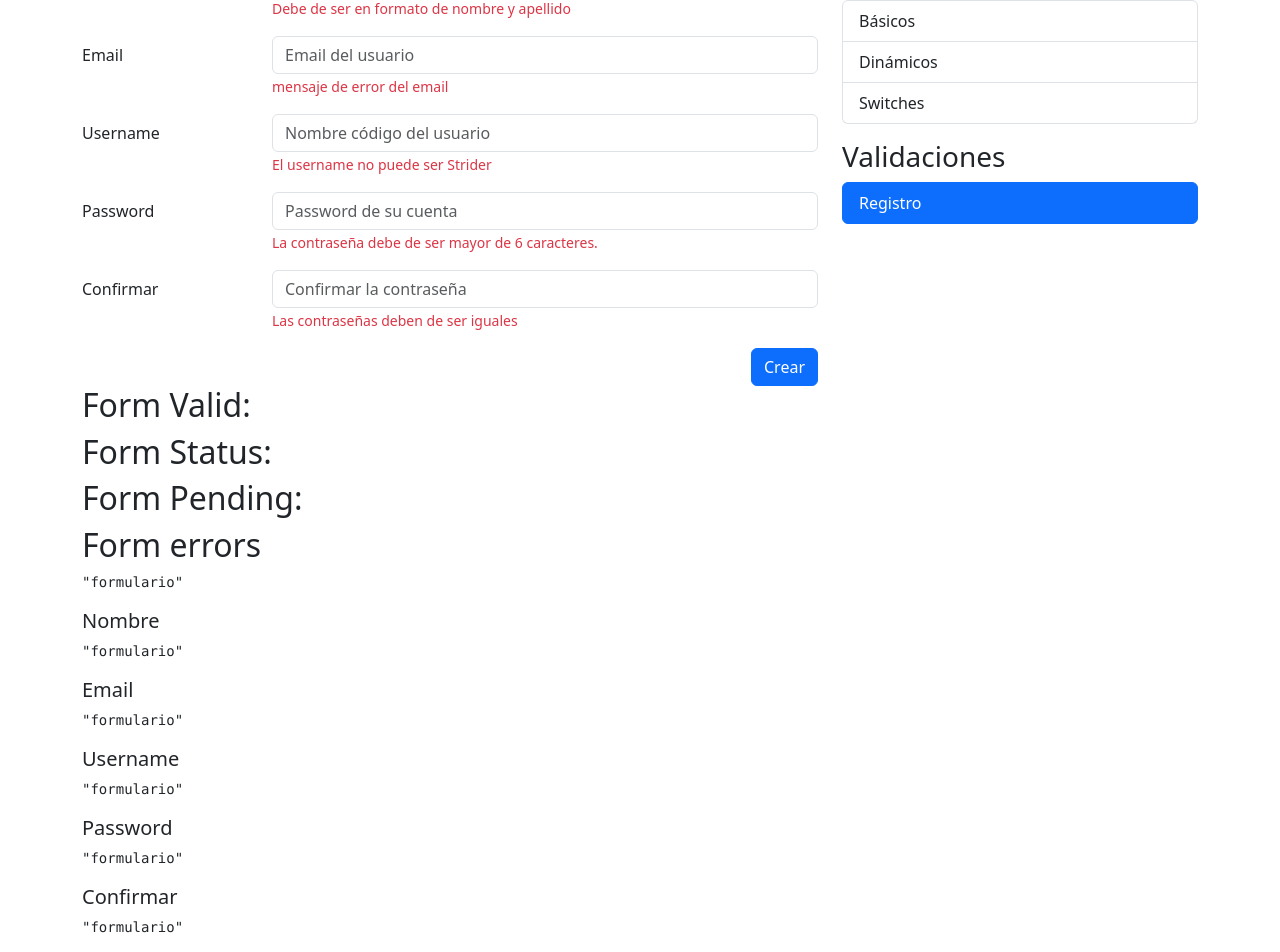
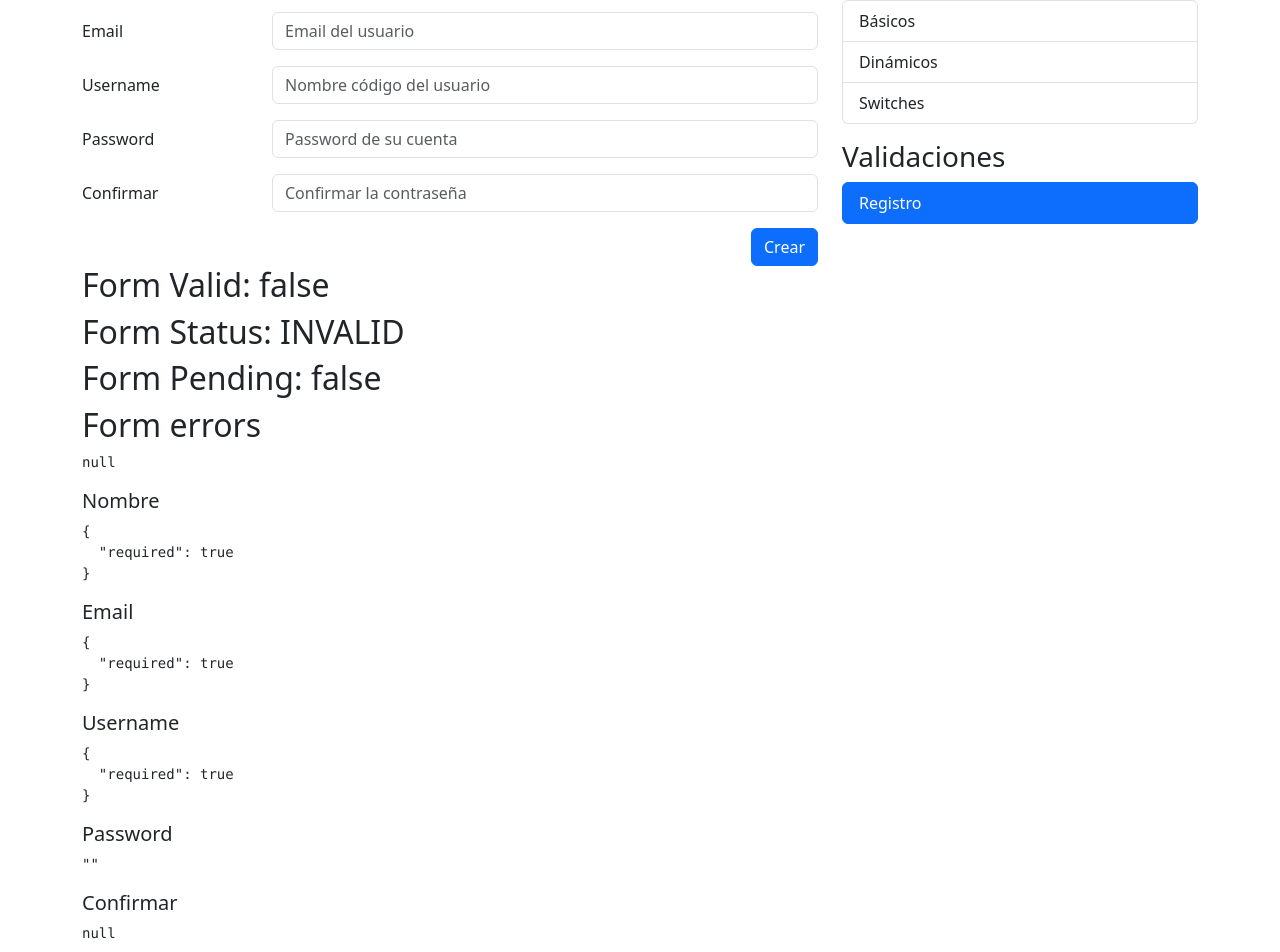
Before and after one commit to KennerEspinal/formsApp, an Angular app: page /auth/sign-up in a window 1280 px wide. Shown: the part 161-1113 px from the top of the page. Built offline with nearby package versions, Linux system fonts and the light colour scheme.

Commit message:
Se termina la sección 18

```diff
--- a/src/app/auth/auth.module.ts
+++ b/src/app/auth/auth.module.ts
@@ -3,6 +3,7 @@ import { CommonModule } from '@angular/common';
 
 import { AuthRoutingModule } from './auth-routing.module';
 import { RegisterPageComponent } from './pages/register-page/register-page.component';
+import { ReactiveFormsModule } from '@angular/forms';
 
 
 @NgModule({
@@ -11,7 +12,8 @@ import { RegisterPageComponent } from './pages/register-page/register-page.compo
   ],
   imports: [
     CommonModule,
-    AuthRoutingModule
+    AuthRoutingModule,
+    ReactiveFormsModule,
   ]
 })
 export class AuthModule { }
--- a/src/app/auth/pages/register-page/register-page.component.html
+++ b/src/app/auth/pages/register-page/register-page.component.html
@@ -4,7 +4,7 @@
 <div class="row">
     <div class="col">
 
-        <form autocomplete="off">
+        <form [formGroup]="myForm" (ngSubmit)="onSubmit()" autocomplete="off">
 
             <!-- Nombre -->
             <div class="row mb-3">
@@ -12,9 +12,10 @@
                 <div class="col-sm-9">
                     <input type="text"
                            class="form-control"
+                           formControlName="name"
                            placeholder="Nombre del usuario">
 
-                    <span class="form-text text-danger">
+                    <span *ngIf="isValidField('name')"  class="form-text text-danger">
                         Debe de ser en formato de nombre y apellido
                     </span>
                 </div>
@@ -26,8 +27,10 @@
                 <div class="col-sm-9">
                     <input type="email"
                            class="form-control"
+                           formControlName="email"
                            placeholder="Email del usuario">
-                    <span class="form-text text-danger">
+
+                    <span *ngIf="isValidField('email')"  class="form-text text-danger">
                         mensaje de error del email
                     </span>
                 </div>
@@ -39,8 +42,10 @@
                 <div class="col-sm-9">
                     <input type="text"
                            class="form-control"
+                           formControlName="username"
                            placeholder="Nombre código del usuario">
-                    <span class="form-text text-danger">
+
+                    <span *ngIf="isValidField('username')"  class="form-text text-danger">
                          El username no puede ser Strider
                     </span>
                 </div>
@@ -52,9 +57,10 @@
                 <div class="col-sm-9">
                     <input type="password"
                            class="form-control"
+                           formControlName="password"
                            placeholder="Password de su cuenta">
 
-                    <span class="form-text text-danger">
+                    <span *ngIf="isValidField('password')"  class="form-text text-danger">
                          La contraseña debe de ser mayor de 6 caracteres.
                     </span>
                 </div>
@@ -66,9 +72,10 @@
                 <div class="col-sm-9">
                     <input type="password"
                            class="form-control"
+                           formControlName="password2"
                            placeholder="Confirmar la contraseña">
 
-                    <span class="form-text text-danger">
+                    <span *ngIf="isValidField('password2')"  class="form-text text-danger">
                          Las contraseñas deben de ser iguales
                     </span>
                 </div>
@@ -90,24 +97,24 @@
 </div>
 
 
-<h2>Form Valid: </h2>
-<h2>Form Status: </h2>
-<h2>Form Pending: </h2>
+<h2>Form Valid: {{ myForm.valid }} </h2>
+<h2>Form Status: {{ myForm.status }} </h2>
+<h2>Form Pending: {{ myForm.pending }} </h2>
 <h2>Form errors</h2>
-<pre>{{ 'formulario' | json }}</pre>
+<pre>{{ myForm.errors | json }}</pre>
 
 <h5>Nombre</h5>
-<pre>{{ 'formulario' | json }}</pre>
+<pre>{{ myForm.controls['name'].errors | json }}</pre>
 
 <h5>Email</h5>
-<pre>{{ 'formulario' | json }}</pre>
+<pre>{{ myForm.controls['email'].errors | json }}</pre>
 
 <h5>Username</h5>
-<pre>{{ 'formulario' | json }}</pre>
+<pre>{{ myForm.controls['username'].errors | json }}</pre>
 
 
 <h5>Password</h5>
-<pre>{{ 'formulario' | json }}</pre>
+<pre>{{ myForm.value.password | json }}</pre>
 
 <h5>Confirmar</h5>
-<pre>{{ 'formulario' | json }}</pre>
+<pre>{{ myForm.controls['password2'].errors| json }}</pre>
--- a/src/app/auth/pages/register-page/register-page.component.ts
+++ b/src/app/auth/pages/register-page/register-page.component.ts
@@ -1,4 +1,8 @@
 import { Component } from '@angular/core';
+import { FormBuilder, FormGroup, Validators } from '@angular/forms';
+// import * as customValidators from '../../../shared/validators/validators';
+import { ValidatorsService } from '../../../shared/services/validators.service';
+import { EmailValidatorsService } from '../../../shared/validators/email-validators.service';
 
 @Component({
   selector: 'app-register-page',
@@ -7,4 +11,31 @@ import { Component } from '@angular/core';
 })
 export class RegisterPageComponent {
 
+  public myForm: FormGroup = this.fb.group({
+    name: ['', [ Validators.required, Validators.pattern( this.validatorsService.firstNameAndLastnamePattern )  ]],
+    // email: ['', [ Validators.required, Validators.pattern( this.validatorsService.emailPattern )], [ new EmailValidator() ]],
+    email: ['', [ Validators.required, Validators.pattern( this.validatorsService.emailPattern )], [ this.emailValidator ]],
+    username: ['', [ Validators.required, this.validatorsService.cantBeStrider ]],
+    password: ['', [ Validators.required, Validators.minLength(6) ]],
+    password2: ['', [ Validators.required ]],
+  }, {
+    validators: [
+      this.validatorsService.isFieldOneEqualFieldTwo('password','password2')
+    ]
+  });
+
+  constructor(
+    private fb: FormBuilder,
+    private validatorsService: ValidatorsService,
+    private emailValidator: EmailValidatorsService
+  ) { }
+
+  isValidField( field: string ) {
+    return this.validatorsService.isValidField( this.myForm, field );
+  }
+
+  onSubmit() {
+    this.myForm.markAllAsTouched();
+  }
+
 }
--- /dev/null
+++ b/src/app/shared/services/validators.service.ts
@@ -0,0 +1,47 @@
+import { Injectable } from '@angular/core';
+import { AbstractControl, FormControl, FormGroup, ValidationErrors } from '@angular/forms';
+
+@Injectable({
+  providedIn: 'root'
+})
+export class ValidatorsService {
+
+  firstNameAndLastnamePattern: string = '([a-zA-Z]+) ([a-zA-Z]+)';
+  emailPattern: string = "^[a-z0-9._%+-]+@[a-z0-9.-]+\\.[a-z]{2,4}$";
+
+  cantBeStrider = (control: FormControl): ValidationErrors | null => {
+    const value = control.value?.trim().toLowerCase();
+
+    if (value === 'strider') {
+      return {
+        noStrider: true
+      }
+    }
+
+    return null;
+  }
+
+  isValidField(form: FormGroup, field: string) {
+    return form.controls[field].errors
+      && form.controls[field].touched;
+  }
+
+  public isFieldOneEqualFieldTwo( field1: string, field2: string ) {
+
+    return ( formGroup: AbstractControl ): ValidationErrors | null => {
+
+      const fieldValue1 = formGroup.get(field1)?.value;
+      const fieldValue2 = formGroup.get(field2)?.value;
+
+      if ( fieldValue1 !== fieldValue2 ) {
+        formGroup.get(field2)?.setErrors({ notEqual: true });
+        return { notEqual: true }
+      }
+
+      formGroup.get(field2)?.setErrors(null);
+      return null;
+    }
+
+  }
+
+}
--- /dev/null
+++ b/src/app/shared/validators/email-validators.service.ts
@@ -0,0 +1,41 @@
+import { Injectable } from '@angular/core';
+import { AbstractControl, AsyncValidator, ValidationErrors } from '@angular/forms';
+import { Observable, delay, of } from 'rxjs';
+
+@Injectable({
+  providedIn: 'root'
+})
+export class EmailValidatorsService implements AsyncValidator {
+
+  // validate(control: AbstractControl): Observable<ValidationErrors | null> {
+  //   const email = control.value;
+  //   console.log({ email });
+
+  //   return of({
+  //     emailTaken: true
+  //   }).pipe(
+  //     delay(3000)
+  //   )
+
+  // }
+
+  validate(control: AbstractControl): Observable<ValidationErrors | null> {
+    const email = control.value;
+    console.log({ email });
+
+    const httpCallObservable = new Observable<ValidationErrors | null>((subscriber) => {
+      console.log({ email });
+      if (email === 'kennerespinal@gmail.com') {
+        subscriber.next({ emailTaken: true });
+        subscriber.complete();
+      }
+      subscriber.next(null);
+      subscriber.complete();
+    })
+    // .pipe(
+    //   delay(3000)
+    // )
+
+    return httpCallObservable;
+  }
+}
--- /dev/null
+++ b/src/app/shared/validators/validators.ts
@@ -0,0 +1,16 @@
+import { FormControl, ValidationErrors } from "@angular/forms";
+
+export const firstNameAndLastnamePattern: string = '([a-zA-Z]+) ([a-zA-Z]+)';
+export const emailPattern: string = "^[a-z0-9._%+-]+@[a-z0-9.-]+\\.[a-z]{2,4}$";
+
+export const cantBeStrider = (control: FormControl): ValidationErrors | null => {
+    const value = control.value?.trim().toLowerCase();
+
+    if (value === 'strider') {
+        return {
+            noStrider: true
+        }
+    }
+
+    return null;
+}
```
